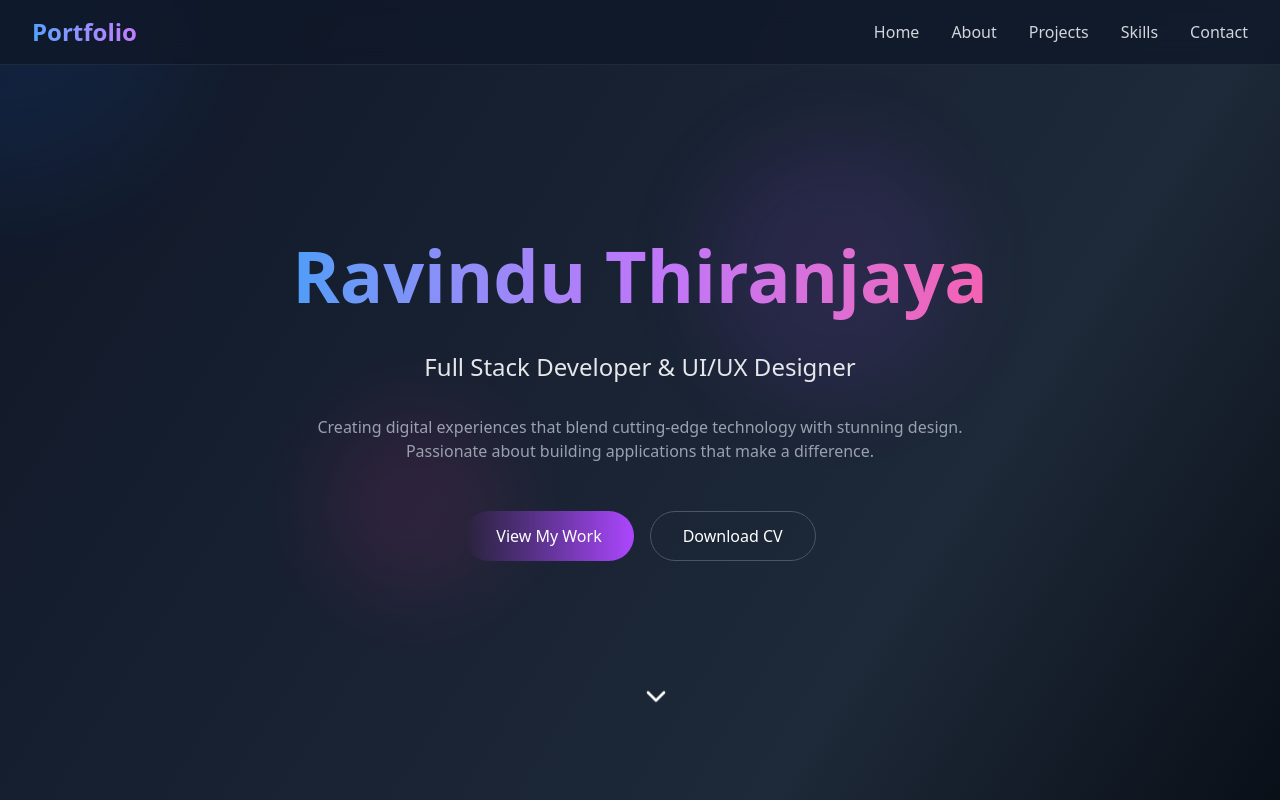
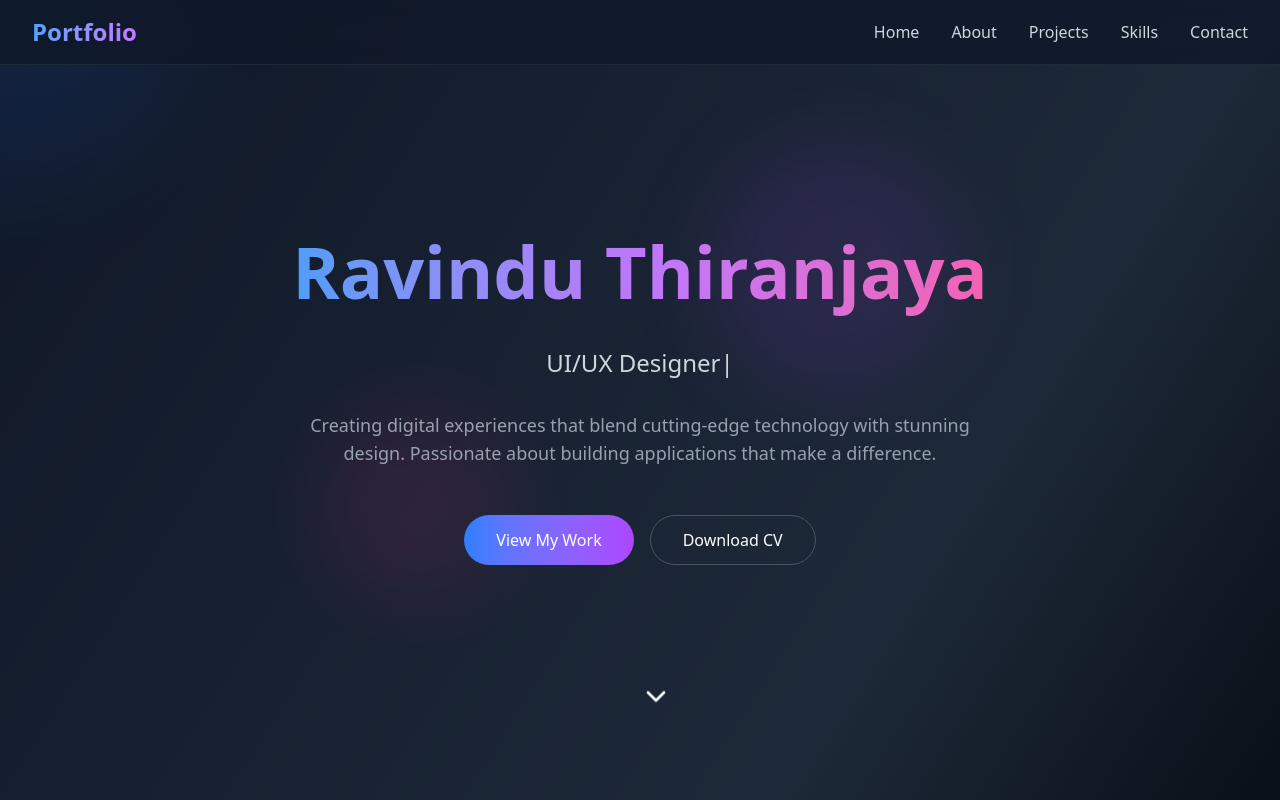
Before and after one commit to ravindu422/ravindu-portfolio, a React (Vite) app in the folder client/: page / in a window 1280 px wide. Shown: the top 800 px of the page. Built offline with nearby package versions, Linux system fonts and the light colour scheme.

Commit message:
update hero section with type writter effect

```diff
--- a/client/src/components/Hero.jsx
+++ b/client/src/components/Hero.jsx
@@ -1,7 +1,34 @@
 import { ChevronDown } from 'lucide-react'
-import React from 'react'
+import React, { useEffect, useState } from 'react'
 
 const Hero = () => {
+    const [typedText, setTypedText] = useState('');
+    const [currentRole, setCurrentRole] = useState(0);
+
+    const roles = [
+        'Full Stack Developer',
+        'UI/UX Designer'
+    ];
+
+    useEffect(() => {
+        let timeout;
+        const currentText = roles[currentRole];
+
+        if (typedText.length < currentText.length) {
+            timeout = setTimeout(() => {
+                setTypedText(currentText.substring(0, typedText.length + 1));
+            }, 100);
+        } else {
+            timeout = setTimeout(() => {
+                setTypedText('');
+                setCurrentRole((prev) => (prev + 1) % roles.length);
+            }, 2000);
+        }
+
+        return () => clearTimeout(timeout);
+    }, [typedText, currentRole]);
+
+
     return (
         <section id='home' className='relative min-h-screen flex items-center justify-center px-4'>
             <div className='text-center max-w-4xl mx-auto'>
@@ -9,26 +36,29 @@ const Hero = () => {
                     <h1 className='text-5xl md:text-7xl font-bold pb-4 mb-6 bg-gradient-to-r from-blue-400 via-purple-400 to-pink-400 bg-clip-text text-transparent animate-pulse'>
                         Ravindu Thiranjaya
                     </h1>
-                <p className='text-xl md:text-2xl text-gray-200 mb-8 animate-slide-up'>
-                    Full Stack Developer & UI/UX Designer
-                </p>
-                <p className='tex-lg text-gray-400 mb-12 max-w-2xl mx-auto animate-slide-up'>
+                    <div className="text-xl md:text-2xl text-gray-300 mb-8 h-8">
+                        <span className="typewriter">{typedText}</span>
+                        <span className="cursor">|</span>
+                    </div>
+                    <p className='text-lg text-gray-400 mb-12 max-w-2xl mx-auto animate-slide-up'>
                         Creating digital experiences that blend cutting-edge technology with stunning design.
                         Passionate about building applications that make a difference.
                     </p>
-                <div className='flex flex-col sm:flex-row gap-4 justify-center animate-slide-up'>
-                    <button className='px-8 py-3 bg-gradient-to-r from0blue-500 to-purple-500 rounded-full font-medium hover:shadow-lg hover:shadow-blue-500/25 transition-all duration-300 transform hover:scale-105'>
-                    View My Work
+                    <div className="flex flex-col sm:flex-row gap-4 justify-center hero-buttons">
+                        <button className="group px-8 py-3 bg-gradient-to-r from-blue-500 to-purple-500 rounded-full font-medium hover:shadow-lg hover:shadow-blue-500/25 transition-all duration-300 transform hover:scale-105 relative overflow-hidden">
+                            <span className="relative z-10">View My Work</span>
+                            <div className="absolute inset-0 bg-gradient-to-r from-purple-500 to-pink-500 opacity-0 group-hover:opacity-100 transition-opacity duration-300"></div>
                         </button>
-                    <button className='px-8 py-3 border border-gray-600 rounded-full font-medium hover:bg-gray-800 transition-all duration-300 transform hover:scale-105'>
-                        Download CV
+                        <button className="group px-8 py-3 border border-gray-600 rounded-full font-medium hover:bg-gray-800 transition-all duration-300 transform hover:scale-105 relative overflow-hidden">
+                            <span className="relative z-10">Download CV</span>
+                            <div className="absolute inset-0 bg-gradient-to-r from-blue-500/20 to-purple-500/20 opacity-0 group-hover:opacity-100 transition-opacity duration-300"></div>
                         </button>
                     </div>
                 </div>
             </div>
 
             <div className='absolute bottom-20 left-1/2 transform -tramslate-x-1/2 animate-bounce'>
-        <ChevronDown size={32} className='tex-gray-400'/>
+                <ChevronDown size={32} className='tex-gray-400' />
             </div>
         </section>
     );
```
Lines whose indentation alone changed are shown as unchanged.
